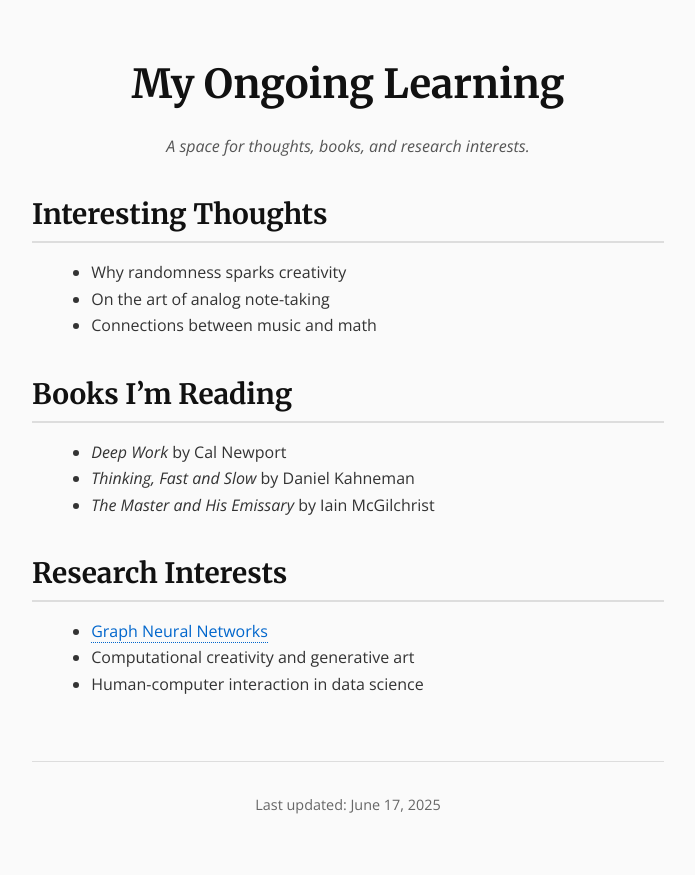
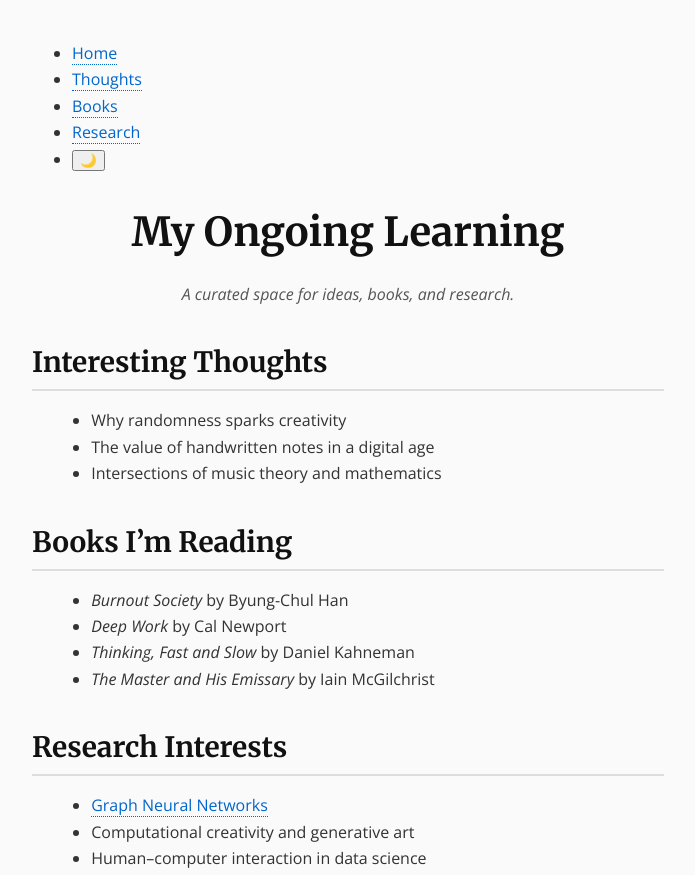
Before and after one commit to hermanhesse1/hermanhesse1.github.io, a plain HTML site: page index.html in a window 1280 px wide. Shown: the top 875 px of the page, without its empty margins (292-987 px from the left). Drawn offline with nearby package versions, Linux system fonts and the light colour scheme.

Commit message:
Update index.html

```diff
--- a/index.html
+++ b/index.html
@@ -2,9 +2,10 @@
 <html lang="en">
 <head>
   <meta charset="UTF-8">
+  <meta name="viewport" content="width=device-width,initial-scale=1">
   <title>My Learning Page</title>
 
-  <!-- 1. Preconnect & load fonts -->
+  <!-- Google Fonts -->
   <link rel="preconnect" href="https://fonts.googleapis.com">
   <link rel="preconnect" href="https://fonts.gstatic.com" crossorigin>
   <link
@@ -14,14 +15,24 @@
       display=swap"
     rel="stylesheet">
 
-  <!-- 2. Custom stylesheet -->
+  <!-- Custom CSS -->
   <link rel="stylesheet" href="styles.css">
 </head>
 <body>
 
-  <header>
+  <nav>
+    <ul class="nav-list">
+      <li><a href="#hero">Home</a></li>
+      <li><a href="#thoughts">Thoughts</a></li>
+      <li><a href="#books">Books</a></li>
+      <li><a href="#research">Research</a></li>
+      <li><button id="theme-toggle" aria-label="Toggle dark mode">🌓</button></li>
+    </ul>
+  </nav>
+
+  <header id="hero" class="hero">
     <h1>My Ongoing Learning</h1>
-    <p>A space for thoughts, books, and research interests.</p>
+    <p>A curated space for ideas, books, and research.</p>
   </header>
 
   <main>
@@ -29,14 +40,15 @@
       <h2>Interesting Thoughts</h2>
       <ul>
         <li>Why randomness sparks creativity</li>
-        <li>On the art of analog note-taking</li>
-        <li>Connections between music and math</li>
+        <li>The value of handwritten notes in a digital age</li>
+        <li>Intersections of music theory and mathematics</li>
       </ul>
     </section>
 
     <section class="section" id="books">
       <h2>Books I’m Reading</h2>
       <ul>
+        <li><em>Burnout Society</em> by Byung-Chul Han</li>
         <li><em>Deep Work</em> by Cal Newport</li>
         <li><em>Thinking, Fast and Slow</em> by Daniel Kahneman</li>
         <li><em>The Master and His Emissary</em> by Iain McGilchrist</li>
@@ -48,7 +60,7 @@
       <ul>
         <li><a href="https://arxiv.org/abs/2106.04567">Graph Neural Networks</a></li>
         <li>Computational creativity and generative art</li>
-        <li>Human-computer interaction in data science</li>
+        <li>Human–computer interaction in data science</li>
       </ul>
     </section>
   </main>
@@ -57,5 +69,21 @@
     <p>Last updated: June 17, 2025</p>
   </footer>
 
+  <script>
+    // Dark/light mode toggle
+    const btn = document.getElementById('theme-toggle');
+    const root = document.documentElement;
+    const current = localStorage.getItem('theme') ||
+                    (window.matchMedia('(prefers-color-scheme: dark)').matches ? 'dark' : 'light');
+    root.setAttribute('data-theme', current);
+    btn.textContent = current === 'dark' ? '🌞' : '🌙';
+    btn.onclick = () => {
+      const next = root.getAttribute('data-theme') === 'dark' ? 'light' : 'dark';
+      root.setAttribute('data-theme', next);
+      localStorage.setItem('theme', next);
+      btn.textContent = next === 'dark' ? '🌞' : '🌙';
+    };
+  </script>
+
 </body>
 </html>
```
